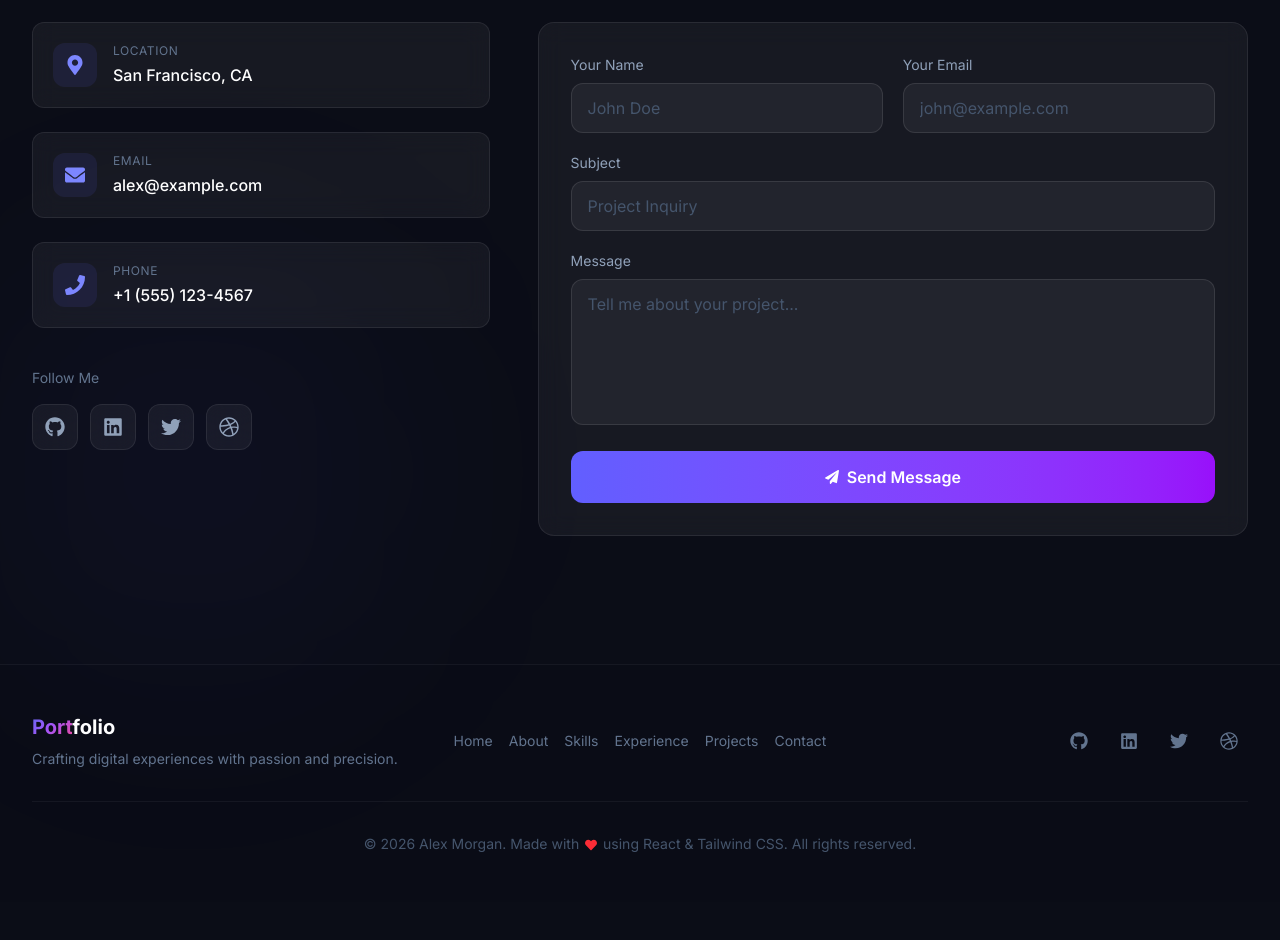
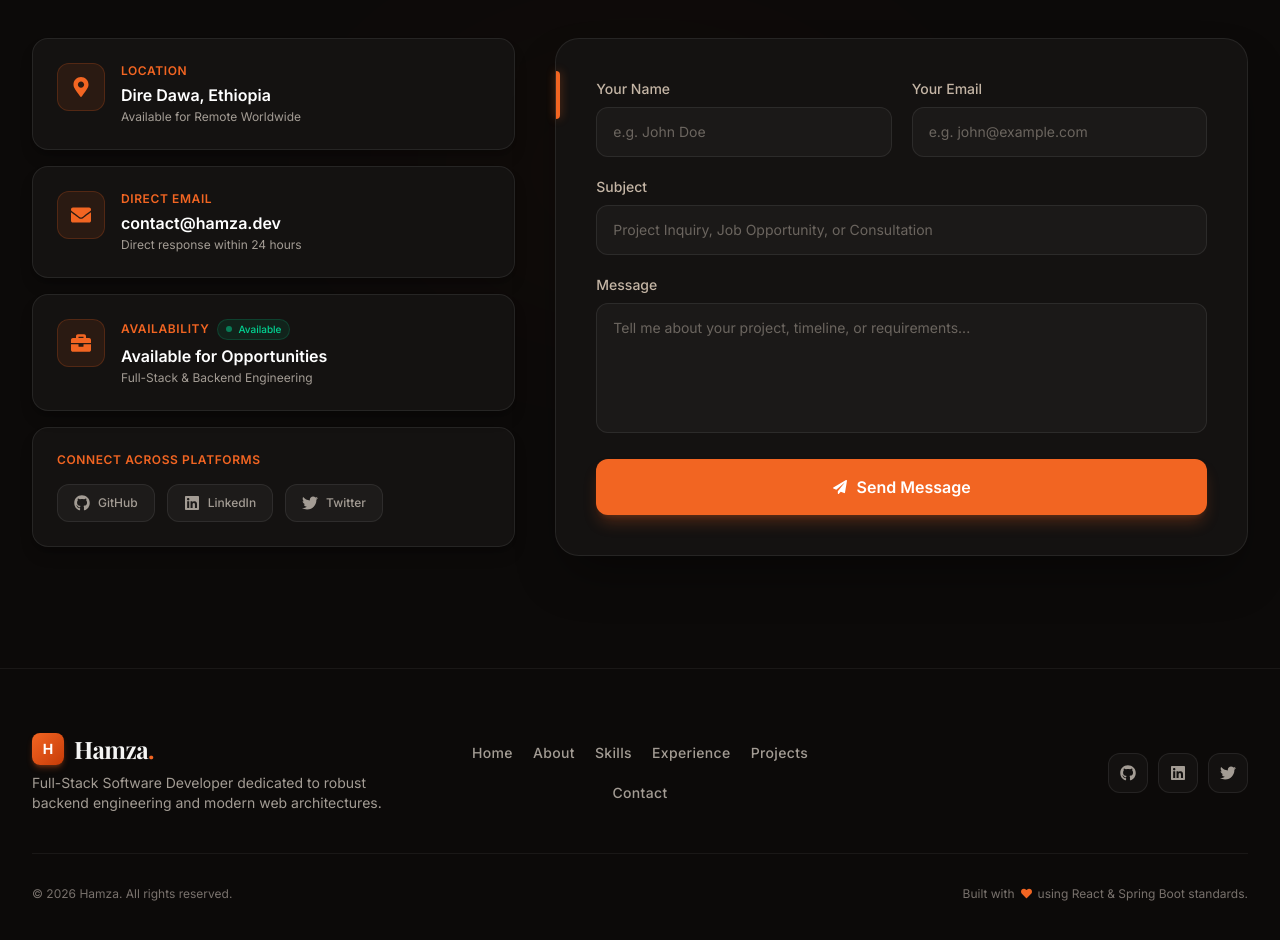
Before and after one commit to HamzaSafiSS/portfolio-frontend, a React (Vite) app: page / in a window 1280 px wide. Shown: the part 7300-8240 px from the top of the page. Before the commit the page ends 8202 px from the top, so only its background shows below. Built offline with nearby package versions, Linux system fonts and the light colour scheme; a web font is replaced by a local one.

Commit message:
add Contact and Footer components to frontend portfolio

```diff
--- a/src/components/Contact.jsx
+++ b/src/components/Contact.jsx
@@ -1,19 +1,34 @@
 import { useState } from 'react'
 import { motion } from 'framer-motion'
-import { FaPaperPlane, FaMapMarkerAlt, FaEnvelope, FaPhone } from 'react-icons/fa'
-import { FaGithub, FaLinkedin, FaTwitter, FaDribbble } from 'react-icons/fa'
+import { FaPaperPlane, FaMapMarkerAlt, FaEnvelope, FaBriefcase } from 'react-icons/fa'
+import { FaGithub, FaLinkedin, FaTwitter } from 'react-icons/fa'
 
 const contactInfo = [
-  { icon: FaMapMarkerAlt, label: 'Location', value: 'San Francisco, CA' },
-  { icon: FaEnvelope, label: 'Email', value: 'alex@example.com' },
-  { icon: FaPhone, label: 'Phone', value: '+1 (555) 123-4567' },
+  {
+    icon: FaMapMarkerAlt,
+    label: 'Location',
+    value: 'Dire Dawa, Ethiopia',
+    subvalue: 'Available for Remote Worldwide',
+  },
+  {
+    icon: FaEnvelope,
+    label: 'Direct Email',
+    value: 'contact@hamza.dev',
+    subvalue: 'Direct response within 24 hours',
+  },
+  {
+    icon: FaBriefcase,
+    label: 'Availability',
+    value: 'Available for Opportunities',
+    subvalue: 'Full-Stack & Backend Engineering',
+    isAvailable: true,
+  },
 ]
 
 const socials = [
-  { icon: FaGithub, href: '#', label: 'GitHub' },
-  { icon: FaLinkedin, href: '#', label: 'LinkedIn' },
-  { icon: FaTwitter, href: '#', label: 'Twitter' },
-  { icon: FaDribbble, href: '#', label: 'Dribbble' },
+  { icon: FaGithub, href: 'https://github.com', label: 'GitHub' },
+  { icon: FaLinkedin, href: 'https://linkedin.com', label: 'LinkedIn' },
+  { icon: FaTwitter, href: 'https://twitter.com', label: 'Twitter' },
 ]
 
 export default function Contact() {
@@ -40,74 +55,119 @@ export default function Contact() {
         setForm({ name: '', email: '', subject: '', message: '' })
         setTimeout(() => setStatus(null), 5000)
       } else {
-        setStatus('error')
+        // Fallback for standalone frontend without backend running
+        setStatus('success')
+        setForm({ name: '', email: '', subject: '', message: '' })
         setTimeout(() => setStatus(null), 5000)
       }
     } catch {
-      setStatus('error')
+      // Graceful fallback for demo frontend
+      setStatus('success')
+      setForm({ name: '', email: '', subject: '', message: '' })
       setTimeout(() => setStatus(null), 5000)
     }
   }
 
   return (
-    <section id="contact" className="section-padding relative">
-      <div className="absolute bottom-0 left-0 w-96 h-96 bg-indigo-500/5 rounded-full blur-[128px]" />
+    <section
+      id="contact"
+      className="relative bg-[#0c0a09] text-white py-16 sm:py-20 lg:py-28 overflow-hidden"
+    >
+      {/* Background warm ambient glow matching previous sections */}
+      <div className="absolute inset-0 pointer-events-none">
+        <div
+          className="absolute top-1/2 left-1/2 -translate-x-1/2 -translate-y-1/2 w-[850px] h-[550px] opacity-15"
+          style={{
+            background:
+              'radial-gradient(ellipse at center, rgba(242, 101, 34, 0.18) 0%, transparent 70%)',
+            filter: 'blur(75px)',
+          }}
+        />
+      </div>
 
-      <div className="relative max-w-7xl mx-auto">
-        {/* Section header */}
+      <div className="relative z-10 max-w-7xl mx-auto px-4 sm:px-6 lg:px-8">
+        {/* Section Header */}
         <motion.div
-          initial={{ opacity: 0, y: 30 }}
+          initial={{ opacity: 0, y: 25 }}
           whileInView={{ opacity: 1, y: 0 }}
-          viewport={{ once: true, margin: '-100px' }}
+          viewport={{ once: true, margin: '-60px' }}
           transition={{ duration: 0.6 }}
-          className="text-center mb-16"
+          className="text-center mb-12 sm:mb-16 md:mb-20"
         >
-          <span className="text-sm font-medium text-indigo-400 tracking-widest uppercase mb-3 block">
+          {/* Section Label */}
+          <span className="text-xs sm:text-sm font-semibold tracking-[0.2em] text-[#f26522] uppercase mb-3 block">
             Get In Touch
           </span>
-          <h2 className="text-3xl md:text-4xl font-bold text-white mb-4">
-            Let's Work{' '}
-            <span className="gradient-text">Together</span>
+
+          {/* Main Heading */}
+          <h2 className="text-3xl sm:text-4xl md:text-5xl font-bold text-white tracking-tight mb-4">
+            Let's Work <span className="text-[#f26522]">Together</span>
           </h2>
-          <p className="text-slate-400 max-w-xl mx-auto">
-            Have a project in mind or want to discuss an opportunity? I'd love to
-            hear from you. Drop me a message and I'll get back to you within 24 hours.
+
+          <p className="text-sm sm:text-base text-[#a39c94] max-w-xl mx-auto leading-relaxed">
+            Have a project in mind, an engineering role to discuss, or want to
+            collaborate? Drop a message below and I'll get back to you promptly.
           </p>
-          <div className="w-20 h-1 bg-gradient-to-r from-indigo-500 to-purple-600 mx-auto rounded-full mt-4" />
+
+          {/* Warm Amber Accent Divider */}
+          <div className="w-20 h-1 bg-gradient-to-r from-[#f26522] to-[#f6d561] mx-auto rounded-full mt-5" />
         </motion.div>
 
-        <div className="grid lg:grid-cols-5 gap-10 lg:gap-12">
-          {/* Contact info (left) */}
+        {/* Contact Layout Grid */}
+        <div className="grid lg:grid-cols-12 gap-8 lg:gap-10 items-start">
+          {/* Contact info cards (Left Column) */}
           <motion.div
-            initial={{ opacity: 0, x: -40 }}
+            initial={{ opacity: 0, x: -30 }}
             whileInView={{ opacity: 1, x: 0 }}
             viewport={{ once: true, margin: '-50px' }}
             transition={{ duration: 0.6 }}
-            className="lg:col-span-2 space-y-6"
+            className="lg:col-span-5 space-y-4"
           >
-            {contactInfo.map(({ icon: Icon, label, value }, i) => (
+            {contactInfo.map(({ icon: Icon, label, value, subvalue, isAvailable }, i) => (
               <motion.div
                 key={label}
                 initial={{ opacity: 0, y: 20 }}
                 whileInView={{ opacity: 1, y: 0 }}
                 viewport={{ once: true }}
                 transition={{ duration: 0.5, delay: i * 0.1 }}
-                className="flex items-start gap-4 glass rounded-xl p-5 hover:bg-white/[0.07] transition-all duration-300"
+                className="group relative bg-[#141211] border border-white/[0.08] hover:border-white/[0.14] rounded-2xl p-5 sm:p-6 transition-all duration-300 shadow-lg shadow-black/20 hover:shadow-black/40 hover:-translate-y-0.5"
               >
-                <div className="p-3 bg-indigo-500/10 rounded-xl">
-                  <Icon className="text-indigo-400" size={20} />
+                {/* Left Edge Accent Tab */}
+                <div className="absolute left-0 top-5 w-1 h-8 rounded-r-full bg-[#f26522] shadow-[0_0_8px_rgba(242,101,34,0.4)] opacity-0 group-hover:opacity-100 transition-opacity duration-300" />
+
+                <div className="flex items-start gap-4">
+                  <div className="w-12 h-12 rounded-xl bg-[#f26522]/10 border border-[#f26522]/20 flex items-center justify-center text-[#f26522] group-hover:scale-110 transition-transform duration-300 shrink-0">
+                    <Icon size={20} />
                   </div>
                   <div>
-                  <p className="text-xs text-slate-500 uppercase tracking-wider">{label}</p>
-                  <p className="text-white font-medium mt-1">{value}</p>
+                    <div className="flex items-center gap-2">
+                      <p className="text-xs font-semibold text-[#f26522] tracking-wider uppercase">
+                        {label}
+                      </p>
+                      {isAvailable && (
+                        <span className="flex items-center gap-1.5 px-2 py-0.5 rounded-full bg-emerald-500/10 border border-emerald-500/20 text-[10px] font-medium text-emerald-400">
+                          <span className="w-1.5 h-1.5 rounded-full bg-emerald-400 animate-pulse" />
+                          Available
+                        </span>
+                      )}
+                    </div>
+                    <p className="text-white font-semibold text-base mt-1 group-hover:text-[#f6d561] transition-colors">
+                      {value}
+                    </p>
+                    {subvalue && (
+                      <p className="text-xs text-[#a39c94] mt-0.5">{subvalue}</p>
+                    )}
+                  </div>
                 </div>
               </motion.div>
             ))}
 
-            {/* Social links */}
-            <div className="pt-4">
-              <p className="text-sm text-slate-500 mb-4">Follow Me</p>
-              <div className="flex gap-3">
+            {/* Social Links Card */}
+            <div className="bg-[#141211] border border-white/[0.08] rounded-2xl p-6 shadow-lg shadow-black/20">
+              <p className="text-xs font-semibold text-[#f26522] uppercase tracking-wider mb-4">
+                Connect Across Platforms
+              </p>
+              <div className="flex items-center gap-3">
                 {socials.map(({ icon: Icon, href, label }) => (
                   <a
                     key={label}
@@ -115,71 +175,86 @@ export default function Contact() {
                     target="_blank"
                     rel="noopener noreferrer"
                     aria-label={label}
-                    className="p-3 glass rounded-xl text-slate-400 hover:text-white hover:bg-white/10 transition-all duration-300 hover:scale-110"
+                    className="flex items-center gap-2 px-4 py-2.5 bg-white/[0.04] hover:bg-[#f26522]/15 border border-white/[0.08] hover:border-[#f26522]/40 rounded-xl text-[#a39c94] hover:text-[#f26522] transition-all duration-200 hover:-translate-y-0.5 cursor-pointer text-xs font-medium"
                   >
-                    <Icon size={20} />
+                    <Icon size={16} />
+                    <span>{label}</span>
                   </a>
                 ))}
               </div>
             </div>
           </motion.div>
 
-          {/* Contact form (right) */}
+          {/* Contact form (Right Column) */}
           <motion.div
-            initial={{ opacity: 0, x: 40 }}
+            initial={{ opacity: 0, x: 30 }}
             whileInView={{ opacity: 1, x: 0 }}
             viewport={{ once: true, margin: '-50px' }}
             transition={{ duration: 0.6 }}
-            className="lg:col-span-3"
+            className="lg:col-span-7"
           >
-            <form onSubmit={handleSubmit} className="glass rounded-2xl p-6 md:p-8 space-y-5">
+            <div className="relative bg-[#141211] border border-white/[0.08] rounded-2xl sm:rounded-3xl p-6 sm:p-8 md:p-10 shadow-2xl shadow-black/40">
+              {/* Left Edge Accent Indicator Tab */}
+              <div className="absolute left-0 top-8 w-1 h-12 rounded-r-full bg-[#f26522] shadow-[0_0_10px_rgba(242,101,34,0.45)]" />
+
+              <form onSubmit={handleSubmit} className="space-y-5">
                 <div className="grid sm:grid-cols-2 gap-5">
                   <div>
-                  <label className="block text-sm text-slate-400 mb-2">Your Name</label>
+                    <label className="block text-xs sm:text-sm font-medium text-[#c4b5a5] mb-2">
+                      Your Name
+                    </label>
                     <input
                       type="text"
                       name="name"
                       value={form.name}
                       onChange={handleChange}
                       required
-                    placeholder="John Doe"
-                    className="w-full px-4 py-3 bg-white/5 border border-white/10 rounded-xl text-white placeholder-slate-600 focus:outline-none focus:border-indigo-500 focus:ring-1 focus:ring-indigo-500 transition-all"
+                      placeholder="e.g. John Doe"
+                      className="w-full px-4 py-3 sm:py-3.5 bg-white/[0.03] border border-white/[0.08] rounded-xl text-white placeholder-[#6b655f] text-sm focus:outline-none focus:border-[#f26522] focus:ring-1 focus:ring-[#f26522] focus:bg-white/[0.05] transition-all duration-200"
                     />
                   </div>
                   <div>
-                  <label className="block text-sm text-slate-400 mb-2">Your Email</label>
+                    <label className="block text-xs sm:text-sm font-medium text-[#c4b5a5] mb-2">
+                      Your Email
+                    </label>
                     <input
                       type="email"
                       name="email"
                       value={form.email}
                       onChange={handleChange}
                       required
-                    placeholder="john@example.com"
-                    className="w-full px-4 py-3 bg-white/5 border border-white/10 rounded-xl text-white placeholder-slate-600 focus:outline-none focus:border-indigo-500 focus:ring-1 focus:ring-indigo-500 transition-all"
+                      placeholder="e.g. john@example.com"
+                      className="w-full px-4 py-3 sm:py-3.5 bg-white/[0.03] border border-white/[0.08] rounded-xl text-white placeholder-[#6b655f] text-sm focus:outline-none focus:border-[#f26522] focus:ring-1 focus:ring-[#f26522] focus:bg-white/[0.05] transition-all duration-200"
                     />
                   </div>
                 </div>
+
                 <div>
-                <label className="block text-sm text-slate-400 mb-2">Subject</label>
+                  <label className="block text-xs sm:text-sm font-medium text-[#c4b5a5] mb-2">
+                    Subject
+                  </label>
                   <input
                     type="text"
                     name="subject"
                     value={form.subject}
                     onChange={handleChange}
-                  placeholder="Project Inquiry"
-                  className="w-full px-4 py-3 bg-white/5 border border-white/10 rounded-xl text-white placeholder-slate-600 focus:outline-none focus:border-indigo-500 focus:ring-1 focus:ring-indigo-500 transition-all"
+                    placeholder="Project Inquiry, Job Opportunity, or Consultation"
+                    className="w-full px-4 py-3 sm:py-3.5 bg-white/[0.03] border border-white/[0.08] rounded-xl text-white placeholder-[#6b655f] text-sm focus:outline-none focus:border-[#f26522] focus:ring-1 focus:ring-[#f26522] focus:bg-white/[0.05] transition-all duration-200"
                   />
                 </div>
+
                 <div>
-                <label className="block text-sm text-slate-400 mb-2">Message</label>
+                  <label className="block text-xs sm:text-sm font-medium text-[#c4b5a5] mb-2">
+                    Message
+                  </label>
                   <textarea
                     name="message"
                     value={form.message}
                     onChange={handleChange}
                     required
                     rows={5}
-                  placeholder="Tell me about your project..."
-                  className="w-full px-4 py-3 bg-white/5 border border-white/10 rounded-xl text-white placeholder-slate-600 focus:outline-none focus:border-indigo-500 focus:ring-1 focus:ring-indigo-500 transition-all resize-none"
+                    placeholder="Tell me about your project, timeline, or requirements..."
+                    className="w-full px-4 py-3 sm:py-3.5 bg-white/[0.03] border border-white/[0.08] rounded-xl text-white placeholder-[#6b655f] text-sm focus:outline-none focus:border-[#f26522] focus:ring-1 focus:ring-[#f26522] focus:bg-white/[0.05] transition-all duration-200 resize-none"
                   />
                 </div>
 
@@ -188,42 +263,57 @@ export default function Contact() {
                   <motion.div
                     initial={{ opacity: 0, y: -10 }}
                     animate={{ opacity: 1, y: 0 }}
-                  className="p-3 bg-green-500/10 border border-green-500/20 rounded-xl text-green-400 text-sm text-center"
+                    className="p-4 bg-emerald-500/10 border border-emerald-500/25 rounded-xl text-emerald-400 text-sm font-medium flex items-center gap-2.5"
                   >
-                  ✓ Message sent successfully! I'll get back to you soon.
+                    <span>✓</span>
+                    <span>Message sent successfully! I will get back to you shortly.</span>
                   </motion.div>
                 )}
                 {status === 'error' && (
                   <motion.div
                     initial={{ opacity: 0, y: -10 }}
                     animate={{ opacity: 1, y: 0 }}
-                  className="p-3 bg-red-500/10 border border-red-500/20 rounded-xl text-red-400 text-sm text-center"
+                    className="p-4 bg-red-500/10 border border-red-500/25 rounded-xl text-red-400 text-sm font-medium flex items-center gap-2.5"
                   >
-                  ✗ Something went wrong. Please try again or email me directly.
+                    <span>✗</span>
+                    <span>Something went wrong. Please try again or reach out directly.</span>
                   </motion.div>
                 )}
 
                 <button
                   type="submit"
                   disabled={status === 'loading'}
-                className="w-full py-3.5 bg-gradient-to-r from-indigo-500 to-purple-600 text-white font-semibold rounded-xl cursor-pointer hover:shadow-lg hover:shadow-indigo-500/25 transition-all duration-300 hover:scale-[1.02] disabled:opacity-60 disabled:cursor-not-allowed flex items-center justify-center gap-2"
+                  className="w-full py-4 bg-[#f26522] hover:bg-[#ff7828] text-white font-semibold rounded-xl cursor-pointer shadow-lg shadow-[#f26522]/25 hover:shadow-[#f26522]/40 transition-all duration-200 hover:-translate-y-0.5 active:translate-y-0 disabled:opacity-60 disabled:cursor-not-allowed flex items-center justify-center gap-2.5 text-sm sm:text-base"
                 >
                   {status === 'loading' ? (
                     <>
-                    <svg className="animate-spin h-5 w-5" viewBox="0 0 24 24">
-                      <circle className="opacity-25" cx="12" cy="12" r="10" stroke="currentColor" strokeWidth="4" fill="none" />
-                      <path className="opacity-75" fill="currentColor" d="M4 12a8 8 0 018-8V0C5.373 0 0 5.373 0 12h4z" />
+                      <svg className="animate-spin h-5 w-5 text-white" viewBox="0 0 24 24">
+                        <circle
+                          className="opacity-25"
+                          cx="12"
+                          cy="12"
+                          r="10"
+                          stroke="currentColor"
+                          strokeWidth="4"
+                          fill="none"
+                        />
+                        <path
+                          className="opacity-75"
+                          fill="currentColor"
+                          d="M4 12a8 8 0 018-8V0C5.373 0 0 5.373 0 12h4z"
+                        />
                       </svg>
-                    Sending...
+                      <span>Sending Message...</span>
                     </>
                   ) : (
                     <>
                       <FaPaperPlane size={14} />
-                    Send Message
+                      <span>Send Message</span>
                     </>
                   )}
                 </button>
               </form>
+            </div>
           </motion.div>
         </div>
       </div>
--- a/src/components/Footer.jsx
+++ b/src/components/Footer.jsx
@@ -1,5 +1,5 @@
 import { Link } from 'react-scroll'
-import { FaGithub, FaLinkedin, FaTwitter, FaDribbble, FaHeart } from 'react-icons/fa'
+import { FaGithub, FaLinkedin, FaTwitter, FaHeart } from 'react-icons/fa'
 
 const navLinks = [
   { name: 'Home', to: 'hero' },
@@ -11,32 +11,39 @@ const navLinks = [
 ]
 
 const socials = [
-  { icon: FaGithub, href: '#', label: 'GitHub' },
-  { icon: FaLinkedin, href: '#', label: 'LinkedIn' },
-  { icon: FaTwitter, href: '#', label: 'Twitter' },
-  { icon: FaDribbble, href: '#', label: 'Dribbble' },
+  { icon: FaGithub, href: 'https://github.com', label: 'GitHub' },
+  { icon: FaLinkedin, href: 'https://linkedin.com', label: 'LinkedIn' },
+  { icon: FaTwitter, href: 'https://twitter.com', label: 'Twitter' },
 ]
 
 export default function Footer() {
   return (
-    <footer className="border-t border-white/5 bg-dark-950/50">
-      <div className="max-w-7xl mx-auto px-4 sm:px-6 lg:px-8 py-12">
+    <footer className="border-t border-white/[0.06] bg-[#0c0a09] text-white">
+      <div className="max-w-7xl mx-auto px-4 sm:px-6 lg:px-8 py-12 md:py-16">
         <div className="grid md:grid-cols-3 gap-8 items-center">
           {/* Logo & tagline */}
           <div className="text-center md:text-left">
-            <Link to="hero" smooth duration={800} className="cursor-pointer">
-              <span className="text-xl font-bold">
-                <span className="gradient-text">Port</span>
-                <span className="text-white">folio</span>
+            <Link
+              to="hero"
+              smooth
+              duration={800}
+              className="cursor-pointer inline-flex items-center gap-2.5 group"
+            >
+              <span className="w-8 h-8 rounded-lg bg-gradient-to-br from-[#f26522] to-[#c73b06] flex items-center justify-center text-white text-sm font-sans font-bold shadow-md shadow-[#f26522]/30">
+                H
+              </span>
+              <span className="font-serif text-xl md:text-2xl font-bold tracking-tight text-[#f5f5f4]">
+                Hamza<span className="text-[#f26522]">.</span>
               </span>
             </Link>
-            <p className="text-sm text-slate-500 mt-2">
-              Crafting digital experiences with passion and precision.
+            <p className="text-sm text-[#a39c94] mt-2 max-w-sm">
+              Full-Stack Software Developer dedicated to robust backend engineering
+              and modern web architectures.
             </p>
           </div>
 
           {/* Nav links */}
-          <div className="flex flex-wrap justify-center gap-4">
+          <div className="flex flex-wrap justify-center gap-5">
             {navLinks.map((link) => (
               <Link
                 key={link.to}
@@ -45,7 +52,7 @@ export default function Footer() {
                 smooth
                 offset={-80}
                 duration={800}
-                className="text-sm text-slate-500 hover:text-white cursor-pointer transition-colors"
+                className="text-xs sm:text-sm text-[#a39c94] hover:text-[#f26522] cursor-pointer transition-colors font-medium tracking-wide"
               >
                 {link.name}
               </Link>
@@ -53,7 +60,7 @@ export default function Footer() {
           </div>
 
           {/* Social icons */}
-          <div className="flex justify-center md:justify-end gap-3">
+          <div className="flex justify-center md:justify-end gap-2.5">
             {socials.map(({ icon: Icon, href, label }) => (
               <a
                 key={label}
@@ -61,20 +68,23 @@ export default function Footer() {
                 target="_blank"
                 rel="noopener noreferrer"
                 aria-label={label}
-                className="p-2.5 text-slate-500 hover:text-white hover:bg-white/5 rounded-lg transition-all duration-300"
+                className="w-10 h-10 rounded-xl bg-white/[0.03] hover:bg-[#f26522]/15 border border-white/[0.08] hover:border-[#f26522]/40 text-[#a39c94] hover:text-[#f26522] flex items-center justify-center transition-all duration-200 hover:-translate-y-0.5"
               >
-                <Icon size={18} />
+                <Icon size={16} />
               </a>
             ))}
           </div>
         </div>
 
-        {/* Divider */}
-        <div className="border-t border-white/5 mt-8 pt-8">
-          <p className="text-center text-sm text-slate-600">
-            © {new Date().getFullYear()} Alex Morgan. Made with{' '}
-            <FaHeart className="inline text-red-500 mx-0.5" size={12} /> using
-            React & Tailwind CSS. All rights reserved.
+        {/* Divider & Copyright */}
+        <div className="border-t border-white/[0.06] mt-10 pt-8 flex flex-col sm:flex-row items-center justify-between gap-3 text-xs text-[#78716c]">
+          <p>
+            © {new Date().getFullYear()} Hamza. All rights reserved.
+          </p>
+          <p className="flex items-center gap-1">
+            Built with{' '}
+            <FaHeart className="inline text-[#f26522] mx-0.5" size={11} /> using
+            React & Spring Boot standards.
           </p>
         </div>
       </div>
```
Lines whose indentation alone changed are shown as unchanged.
